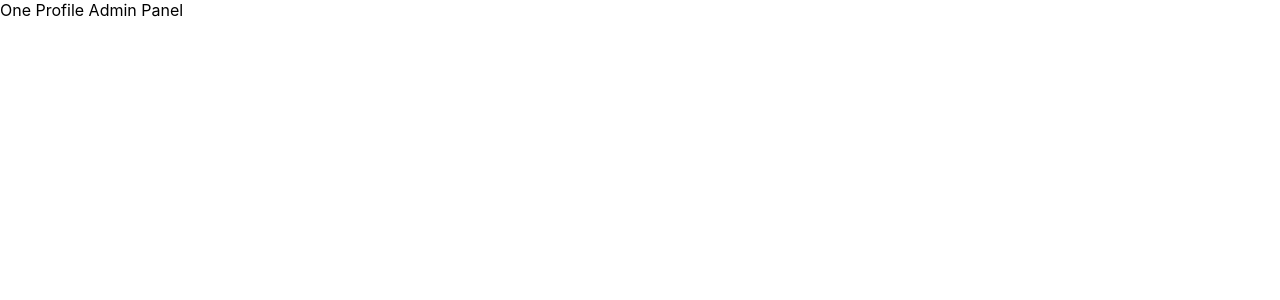
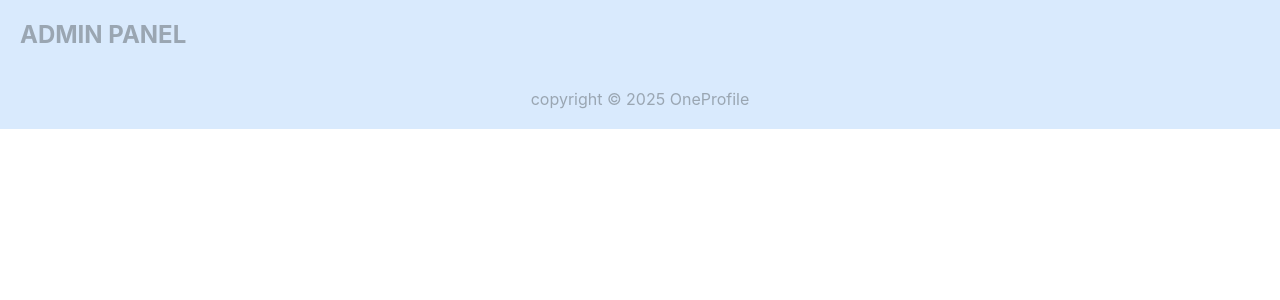
Before and after one commit to Alok3333/oneProfile, a React (Create React App) app: page / in a window 1280 px wide. Shown: the top 300 px of the page. Built offline with nearby package versions, Linux system fonts and the light colour scheme.

Commit message:
setup header and footer

```diff
--- a/src/App.js
+++ b/src/App.js
@@ -1,9 +1,12 @@
-import './App.css';
+import "./App.css";
+import Footer from "./components/Footers/Footer";
+import Header from "./components/Headers/Header";
 
 function App() {
   return (
     <div className="App">
-      One Profile Admin Panel
+      <Header />
+      <Footer/>
     </div>
   );
 }
--- /dev/null
+++ b/src/components/Footers/Footer.js
@@ -0,0 +1,12 @@
+import React from "react";
+import FStyles from "./Footer.module.css";
+
+function Footer() {
+  return (
+    <div className={FStyles.footerBar}>
+      <p>copyright &copy; 2025 OneProfile</p>
+    </div>
+  );
+}
+
+export default Footer;
--- /dev/null
+++ b/src/components/Footers/Footer.module.css
@@ -0,0 +1,6 @@
+.footerBar {
+    background-color: #D9EAFD;
+    padding: 20px;
+    text-align: center;
+    color: #9AA6B2;
+}
--- /dev/null
+++ b/src/components/Headers/Header.js
@@ -0,0 +1,12 @@
+import React from "react";
+import HStyles from "./Header.module.css";
+
+function Header() {
+  return (
+    <div className={HStyles.header}>
+      <h2>ADMIN PANEL</h2>
+    </div>
+  );
+}
+
+export default Header;
--- /dev/null
+++ b/src/components/Headers/Header.module.css
@@ -0,0 +1,5 @@
+.header {
+    background-color: #D9EAFD;
+    padding: 20px;
+    color: #9AA6B2;
+}
```
Also changed, not shown: package.json (+7 -0 lines), 1 other file (tests, documents, lock files or other folders).
